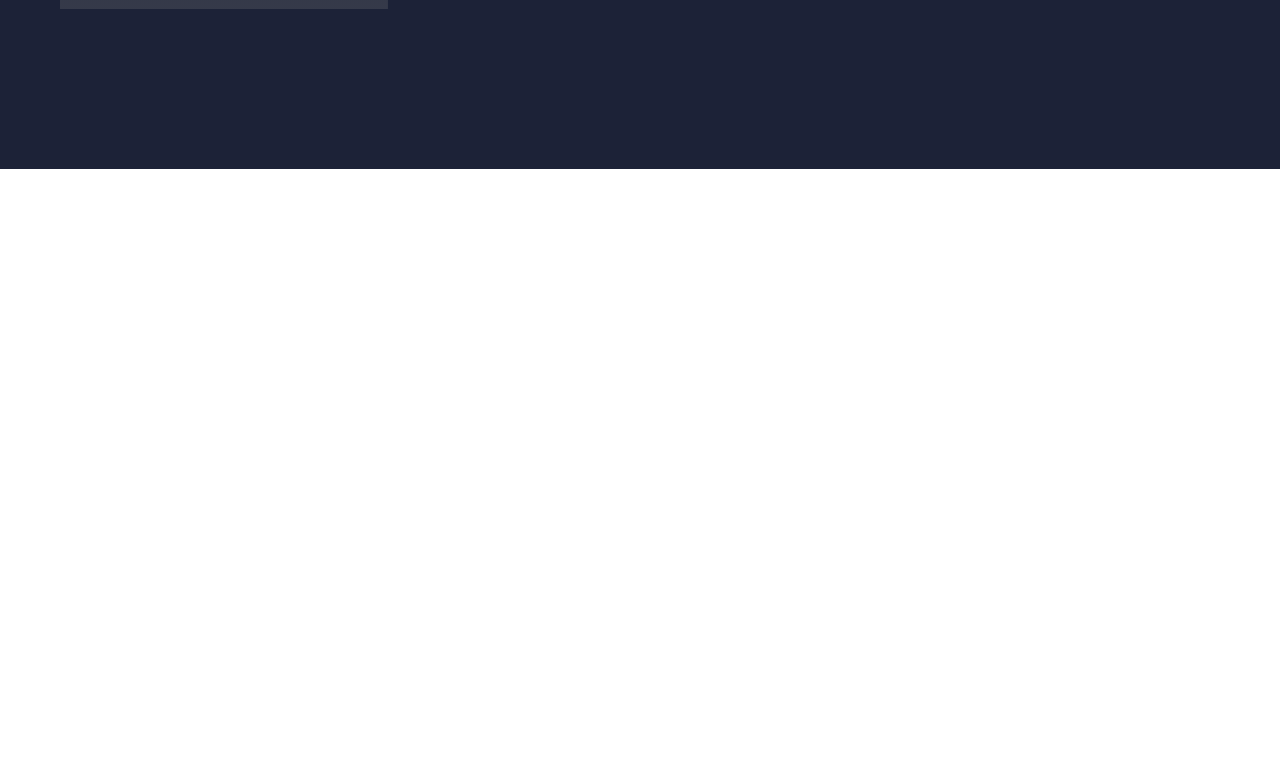
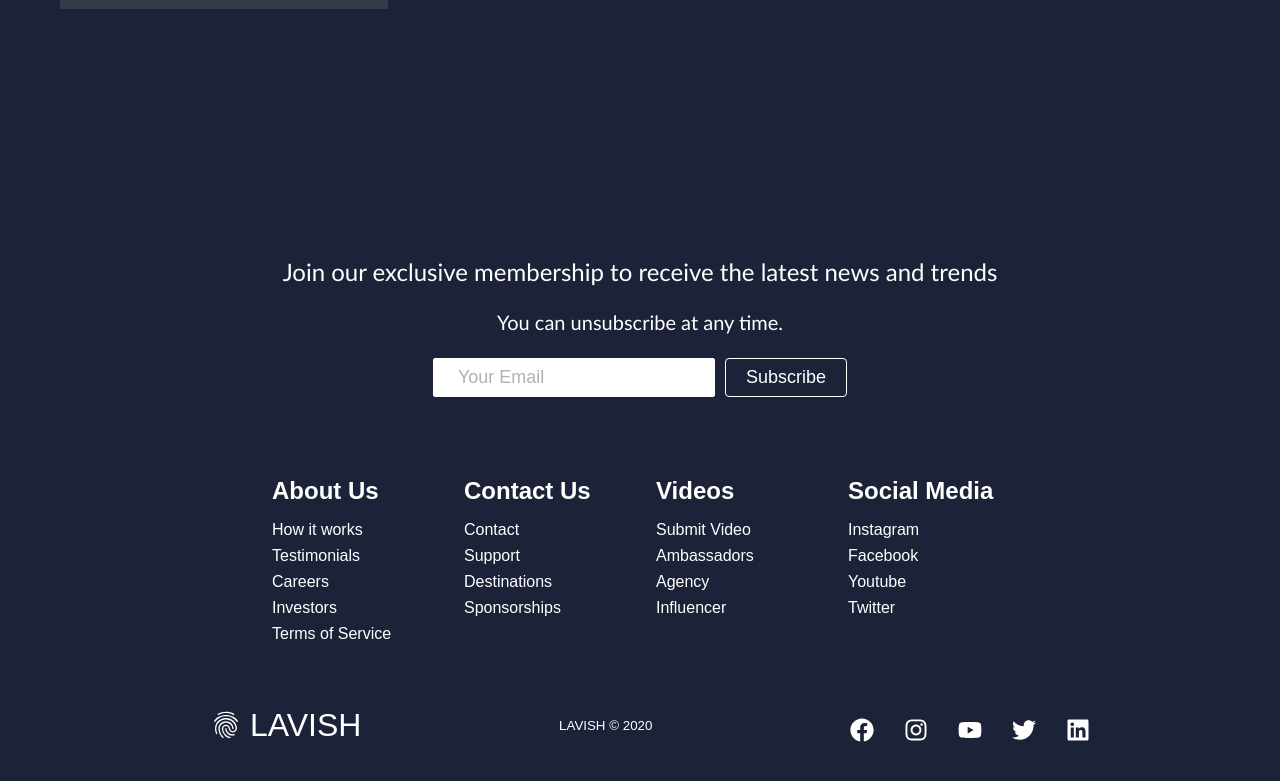
Before and after one commit to KailashJS/lavish-react-website, a React (Create React App) app: page / in a window 1280 px wide. Shown: the part 3158-3939 px from the top of the page. Before the commit the page ends 3327 px from the top, so only its background shows below. Built offline with nearby package versions, Linux system fonts and the light colour scheme.

Commit message:
Styled footer Component added to home page

```diff
--- a/src/App.js
+++ b/src/App.js
@@ -1,5 +1,6 @@
 import { BrowserRouter as Router, Route, Switch } from "react-router-dom";
 import "./App.css";
+import Footer from "./components/Footer/Footer";
 import Navbar from "./components/Navbar";
 import Home from './components/pages/HomePage/Home';
 
@@ -10,6 +11,7 @@ function App() {
       <Switch>
         <Route path="/" exact component={Home}/>
       </Switch>
+      <Footer />
     </Router>
   );
 }
--- /dev/null
+++ b/src/components/Footer/Footer.css
@@ -0,0 +1,159 @@
+.footer-container {
+    background-color: #1c2237;
+    padding: 4rem 0 2rem 0;
+    display: flex;
+    flex-direction: column;
+    justify-content: center;
+    align-items: center;
+  }
+
+  .footer-subscription {
+    display: flex;
+    flex-direction: column;
+    justify-content: center;
+    align-items: center;
+    text-align: center;
+    margin-bottom: 24px;
+    padding: 24px;
+    color: #fff;
+  }
+
+  .footer-subscription > p {
+    font-family: 'Trebuchet MS', 'Lucida Sans Unicode', 'Lucida Grande',
+      'Lucida Sans', Arial, sans-serif;
+  }
+
+  .footer-subscription-heading {
+    margin-bottom: 24px;
+    font-size: 24px;
+  }
+
+  .footer-subscription-text {
+    margin-bottom: 24px;
+    font-size: 20px;
+  }
+
+  .footer-input {
+    padding: 8px 24px;
+    border-radius: 2px;
+    margin-right: 10px;
+    outline: none;
+    border: none;
+    font-size: 18px;
+    margin-bottom: 16px;
+    border: 1px solid #fff;
+  }
+
+  .footer-links {
+    width: 100%;
+    max-width: 1000px;
+    display: flex;
+    justify-content: center;
+  }
+
+  .footer-link-wrapper {
+    display: flex;
+  }
+
+  .footer-link-items {
+    display: flex;
+    flex-direction: column;
+    align-items: flex-start;
+    margin: 16px;
+    text-align: left;
+    width: 160px;
+    box-sizing: border-box;
+  }
+
+  .footer-link-items h2 {
+    margin-bottom: 16px;
+  }
+
+  .footer-link-items > h2 {
+    color: #fff;
+  }
+
+  .footer-link-items a {
+    color: #fff;
+    text-decoration: none;
+    margin-bottom: 0.5rem;
+  }
+
+  .footer-link-items a:hover {
+    color: #e9e9e9;
+    transition: 0.3s ease-out;
+  }
+
+  .footer-email-form h2 {
+    margin-bottom: 2rem;
+  }
+
+  .footer-input::placeholder {
+    color: #b1b1b1;
+  }
+
+  /* Social Icons */
+  .social-icon-link {
+    color: #fff;
+    font-size: 24px;
+  }
+
+  .social-media {
+    max-width: 1000px;
+    width: 100%;
+  }
+
+  .social-media-wrap {
+    display: flex;
+    justify-content: space-between;
+    align-items: center;
+    width: 90%;
+    max-width: 1000px;
+    margin: 40px auto 0 auto;
+  }
+
+  .social-icons {
+    display: flex;
+    justify-content: space-between;
+    align-items: center;
+    width: 240px;
+  }
+
+  .social-logo {
+    color: #fff;
+    justify-self: start;
+    margin-left: 20px;
+    cursor: pointer;
+    text-decoration: none;
+    font-size: 2rem;
+    display: flex;
+    align-items: center;
+    margin-bottom: 16px;
+  }
+
+  .website-rights {
+    color: #fff;
+    margin-bottom: 16px;
+  }
+
+  @media screen and (max-width: 820px) {
+    .footer-links {
+      padding-top: 2rem;
+    }
+
+    .footer-input {
+      width: 100%;
+    }
+
+    .btn {
+      width: 100%;
+    }
+
+    .footer-link-wrapper {
+      flex-direction: column;
+    }
+
+    .social-media-wrap {
+      flex-direction: column;
+    }
+  }
--- /dev/null
+++ b/src/components/Footer/Footer.js
@@ -0,0 +1,130 @@
+import React from 'react';
+import './Footer.css';
+import { Button } from '../../components/Button';
+import { Link } from 'react-router-dom';
+import {
+  FaFacebook,
+  FaInstagram,
+  FaYoutube,
+  FaTwitter,
+  FaLinkedin
+} from 'react-icons/fa';
+import { MdFingerprint } from 'react-icons/md';
+
+function Footer() {
+  return (
+    <div className='footer-container'>
+      <section className='footer-subscription'>
+        <p className='footer-subscription-heading'>
+          Join our exclusive membership to receive the latest news and trends
+        </p>
+        <p className='footer-subscription-text'>
+          You can unsubscribe at any time.
+        </p>
+        <div className='input-areas'>
+          <form>
+            <input
+              className='footer-input'
+              name='email'
+              type='email'
+              placeholder='Your Email'
+            />
+            <Button buttonStyle='btn--outline'>Subscribe</Button>
+          </form>
+        </div>
+      </section>
+      <div className='footer-links'>
+        <div className='footer-link-wrapper'>
+          <div className='footer-link-items'>
+            <h2>About Us</h2>
+            <Link to='/sign-up'>How it works</Link>
+            <Link to='/'>Testimonials</Link>
+            <Link to='/'>Careers</Link>
+            <Link to='/'>Investors</Link>
+            <Link to='/'>Terms of Service</Link>
+          </div>
+          <div className='footer-link-items'>
+            <h2>Contact Us</h2>
+            <Link to='/'>Contact</Link>
+            <Link to='/'>Support</Link>
+            <Link to='/'>Destinations</Link>
+            <Link to='/'>Sponsorships</Link>
+          </div>
+        </div>
+        <div className='footer-link-wrapper'>
+          <div className='footer-link-items'>
+            <h2>Videos</h2>
+            <Link to='/'>Submit Video</Link>
+            <Link to='/'>Ambassadors</Link>
+            <Link to='/'>Agency</Link>
+            <Link to='/'>Influencer</Link>
+          </div>
+          <div className='footer-link-items'>
+            <h2>Social Media</h2>
+            <Link to='/'>Instagram</Link>
+            <Link to='/'>Facebook</Link>
+            <Link to='/'>Youtube</Link>
+            <Link to='/'>Twitter</Link>
+          </div>
+        </div>
+      </div>
+      <section className='social-media'>
+        <div className='social-media-wrap'>
+          <div className='footer-logo'>
+            <Link to='/' className='social-logo'>
+              <MdFingerprint className='navbar-icon' />
+              LAVISH
+            </Link>
+          </div>
+          <small className='website-rights'>LAVISH © 2020</small>
+          <div className='social-icons'>
+            <Link
+              className='social-icon-link'
+              to='/'
+              target='_blank'
+              aria-label='Facebook'
+            >
+              <FaFacebook />
+            </Link>
+            <Link
+              className='social-icon-link'
+              to='/'
+              target='_blank'
+              aria-label='Instagram'
+            >
+              <FaInstagram />
+            </Link>
+            <Link
+              className='social-icon-link'
+              to={
+                '//www.youtube.com/channel/UCsKsymTY_4BYR-wytLjex7A?view_as=subscriber'
+              }
+              target='_blank'
+              aria-label='Youtube'
+            >
+              <FaYoutube />
+            </Link>
+            <Link
+              className='social-icon-link'
+              to='/'
+              target='_blank'
+              aria-label='Twitter'
+            >
+              <FaTwitter />
+            </Link>
+            <Link
+              className='social-icon-link'
+              to='/'
+              target='_blank'
+              aria-label='LinkedIn'
+            >
+              <FaLinkedin />
+            </Link>
+          </div>
+        </div>
+      </section>
+    </div>
+  );
+}
+
+export default Footer;
```
